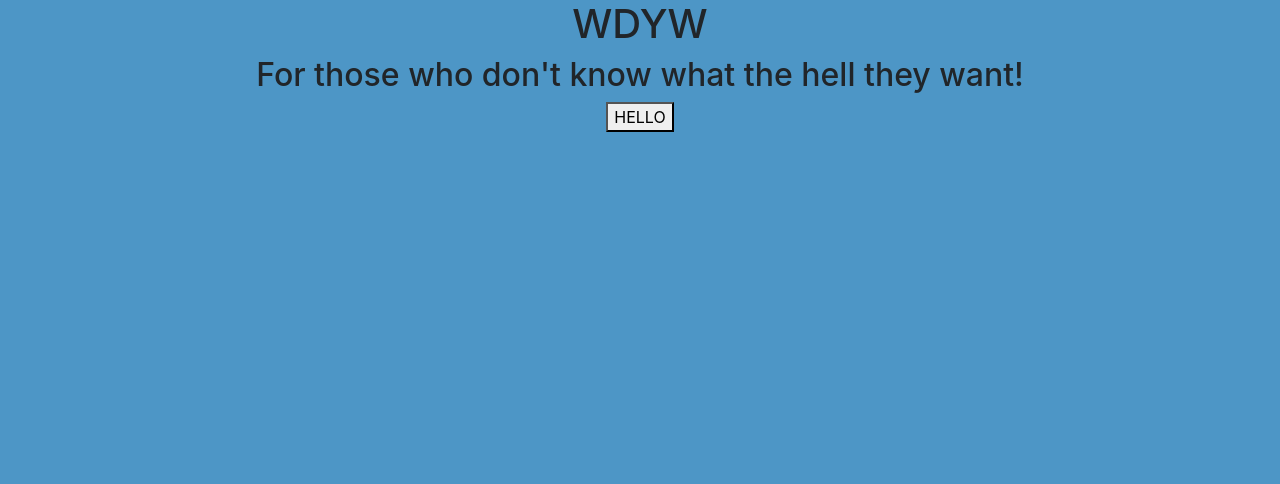
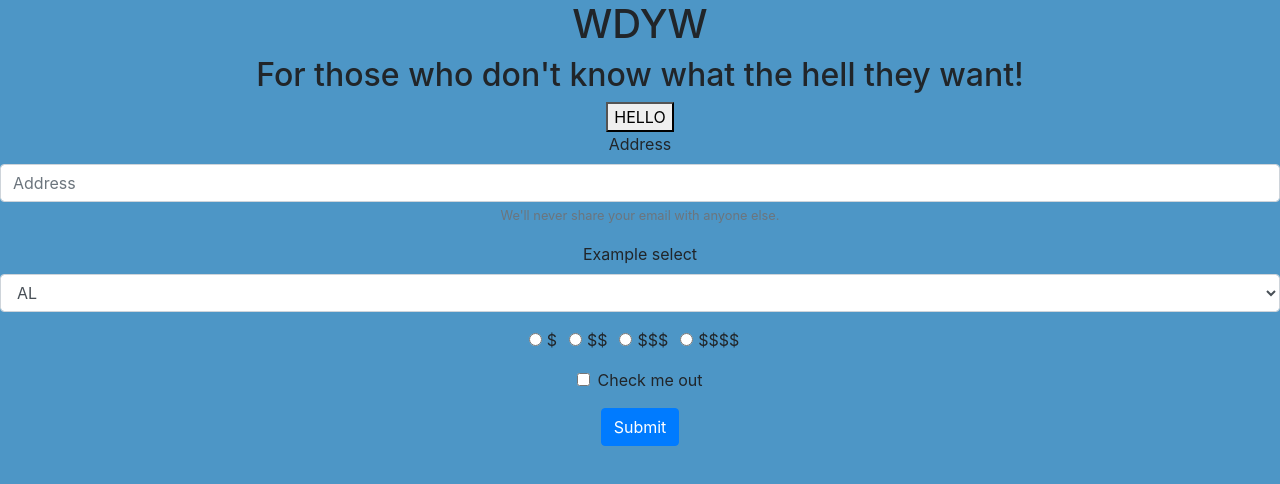
Before and after one commit to zolvera1/wdyw, a React (Create React App) app: page / in a window 1280 px wide. Shown: the top 484 px of the page. Built offline with nearby package versions, Linux system fonts and the light colour scheme.

Commit message:
added form connection to state

```diff
--- a/src/App.js
+++ b/src/App.js
@@ -13,7 +13,7 @@ function App() {
       <Router>
         <Switch>
         <Route exact path="/">
-          <Mainpage></Mainpage>
+        <Mainpage/>
         </Route>
         <Route path="*">
           <NotFound/>
--- a/src/Components/FoodForm.js
+++ b/src/Components/FoodForm.js
@@ -4,24 +4,18 @@ import Button from "react-bootstrap/Button";
 import axios from "axios";
 
 const FoodForm = (props) => {
-const [select, setSelect] = useState("")
-const [zipCode, setzipCode] = useState('')
-const [geoLocation, setgeoLocation] = useState({})
-const handleSubmit = e => {
-  props.handleSubmit(select,zipCode, geoLocation)
-}
   return (
-      <Form onSubmit={handleSubmit}>
+    <Form>
       <Form.Group controlId="formBasicEmail">
-          <Form.Label>Email address</Form.Label>
-          <Form.Control type="email" placeholder="Enter email" />
+        <Form.Label>Address</Form.Label>
+        <Form.Control placeholder="Address" />
         <Form.Text className="text-muted">
           We'll never share your email with anyone else.
         </Form.Text>
       </Form.Group>
       <Form.Group controlId="exampleForm.ControlSelect1">
         <Form.Label>Example select</Form.Label>
-          <Form.Control as="select">
+        <Form.Control onChange= { e => props.handleStateChange(e)} value={props.formData.state} as="select">
           <option value="AL">AL</option>
           <option value="AK">AK</option>
           <option value="AZ">AZ</option>
@@ -75,19 +69,22 @@ const handleSubmit = e => {
           <option value="WY">WY</option>
         </Form.Control>
       </Form.Group>
-        <Form.Group controlId="formBasicPassword">
-          <Form.Label>Password</Form.Label>
-          <Form.Control type="password" placeholder="Password" />
-        </Form.Group>
+      {["radio"].map((type) => (
+        <div key={`inline-${type}`} className="mb-3">
+          <Form.Check onChange={e => props.handlePriceChange(e)} value={1} inline label="$" type={type} id={`inline-${type}-1`} />
+          <Form.Check onChange={e => props.handlePriceChange(e)} value={2}inline label="$$" type={type} id={`inline-${type}-2`} />
+          <Form.Check onChange={e => props.handlePriceChange(e)} value={3} inline label="$$$" type={type} id={`inline-${type}-3`} />
+          <Form.Check  onChange={e => props.handlePriceChange(e)} value={4} inline label="$$$$" type={type} id={`inline-${type}-4`} />
+        </div>
+      ))}
       <Form.Group controlId="formBasicCheckbox">
         <Form.Check type="checkbox" label="Check me out" />
       </Form.Group>
-        <Button variant="primary" type="submit">
+      <Button id="btn-submit" variant="primary" type="submit">
         Submit
       </Button>
     </Form>
   );
-  }
-
+};
 
 export default FoodForm;
--- a/src/Components/Mainpage.js
+++ b/src/Components/Mainpage.js
@@ -1,23 +1,42 @@
 import React, { Component } from 'react'
 import Heading from './Heading'
 import FoodForm from './FoodForm'
-
+import axios from 'axios'
+import {useState } from 'react'
 export const Mainpage = () => {
-    const handleChange = e => {
-
+    const [formData, setFormData] = useState({
+      state:'',
+      price: 0,
+      address: '',
+      isSubmitted: false
+    })
+    const handleClick = (e) => {
+      axios.get('localhost:3001/').then(res => console.log(res.data))
+    }
+    const handleStateChange = e => {
+      console.log(e.target.value)
+      setFormData({...formData, state: e.target.value})
+    }
+    const handlePriceChange = e => {
+      console.log(e.target.value)
+      setFormData({...formData, price: e.target.value})
     }
     return (
         <div className="main">
 
         <Heading></Heading>
-        <button onClick={e => console.log(process.env.REACT_APP_CLIENT_ID)}>HELLO </button>
+        <button onClick={e => handleClick(e)}>HELLO </button>
+        <FoodForm
+        handleStateChange={handleStateChange}
+        handlePriceChange={handlePriceChange}
+        formData={formData}>
 
-       {//PASS FORM VALUES AS PROPS AND HAVE FORM LOGIC IN HERE
-       }
+        </FoodForm>
+
        </div>
      );
 
-}
+  }
 
 
 export default Mainpage;
```
Also changed, not shown: package.json (+9 -1 lines), server.js (added, +33 -0 lines), 1 other file (tests, documents, lock files or other folders). Lines whose indentation alone changed are shown as unchanged.
